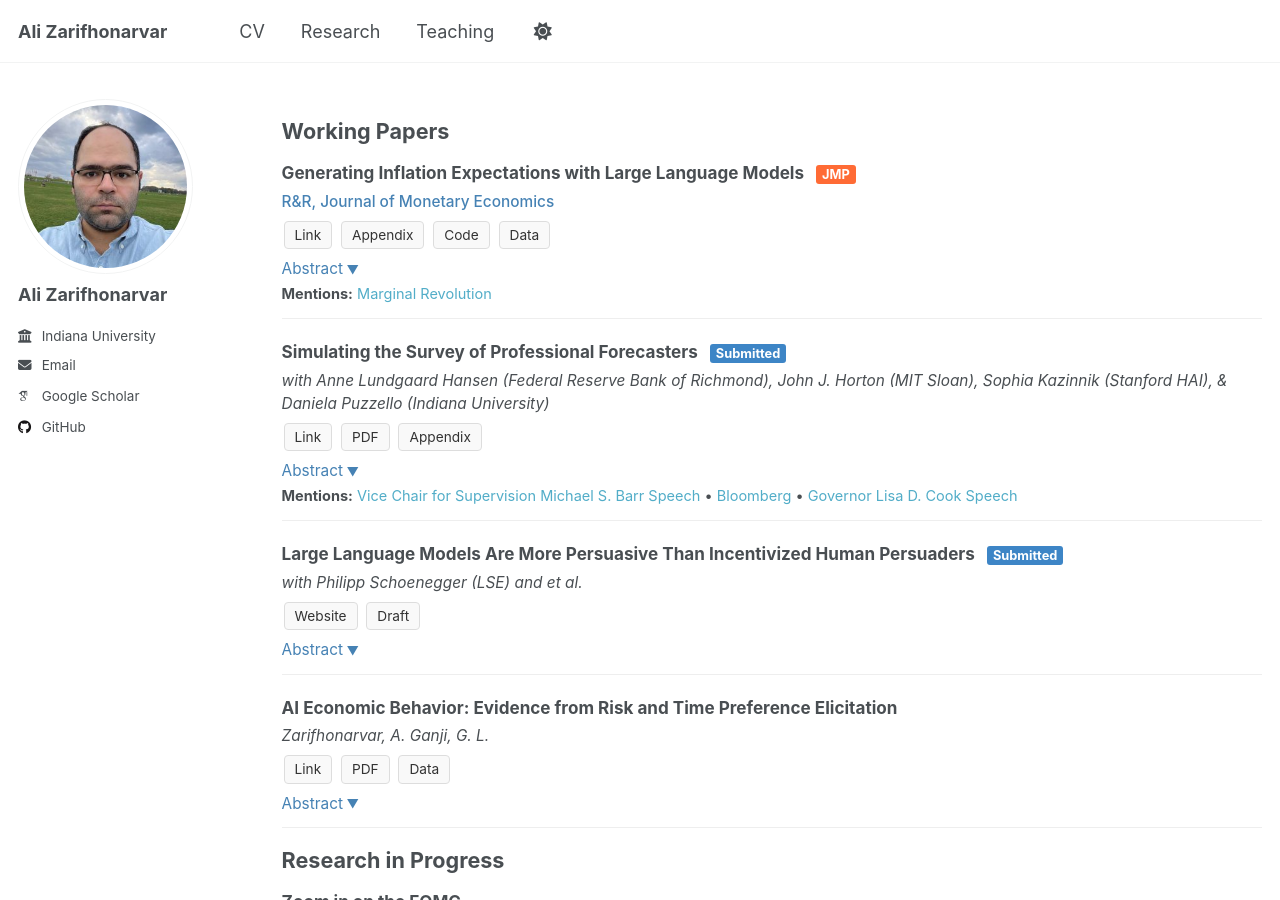
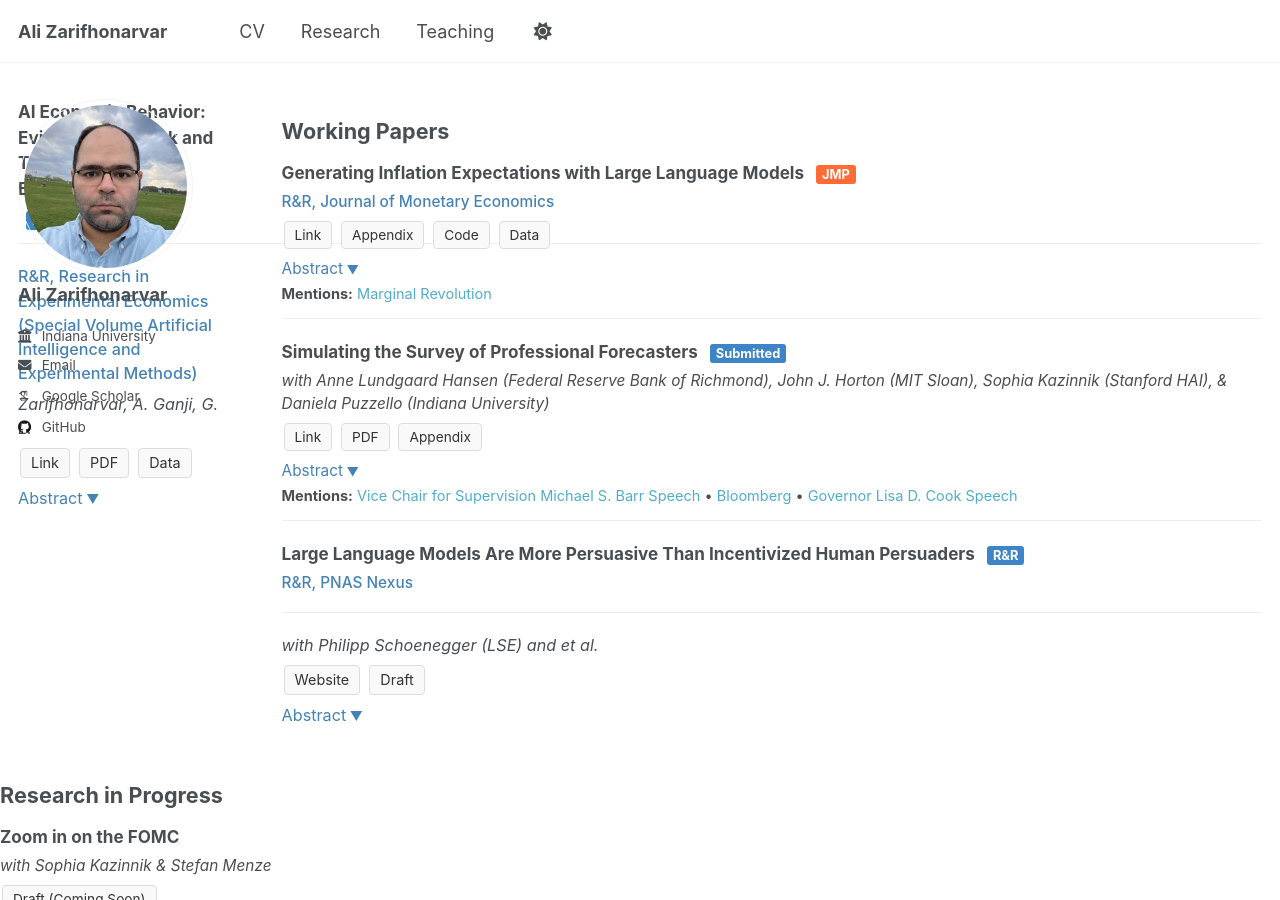
Before and after one commit to alizarif/alizarif.github.io, a Jekyll site: the page built from _pages/research.html, in a window 1280 px wide and 900 px high. Built offline with Jekyll 4.4.1, drawn with Linux system fonts in a browser that asks for light colours; some web fonts are replaced.

Commit message:
Update research.html

```diff
--- a/_pages/research.html
+++ b/_pages/research.html
@@ -145,7 +145,10 @@ author_profile: true
 </div>
 <div class="publication-container">
   <div class="publication-title">Large Language Models Are More Persuasive Than Incentivized Human Persuaders
-      <span class="submitted-badge">Submitted</span>
+      <span class="submitted-badge">R&R</span>
+      </div>
+  <div class="journal-info">R&R, PNAS Nexus</div>
+
 </div>
   <div class="author-list">with Philipp Schoenegger (LSE) and et al.</div>
 
@@ -161,6 +164,10 @@ author_profile: true
 </div>
 <div class="publication-container">
   <div class="publication-title">AI Economic Behavior: Evidence from Risk and Time Preference Elicitation</div>
+        <span class="submitted-badge">R&R</span>
+      </div>
+  <div class="journal-info">R&R, Research in Experimental Economics (Special Volume Artificial Intelligence and Experimental Methods)</div>
+
   <div class="author-list">Zarifhonarvar, A. Ganji, G. L.</div>
 
   <div class="resources">
```
